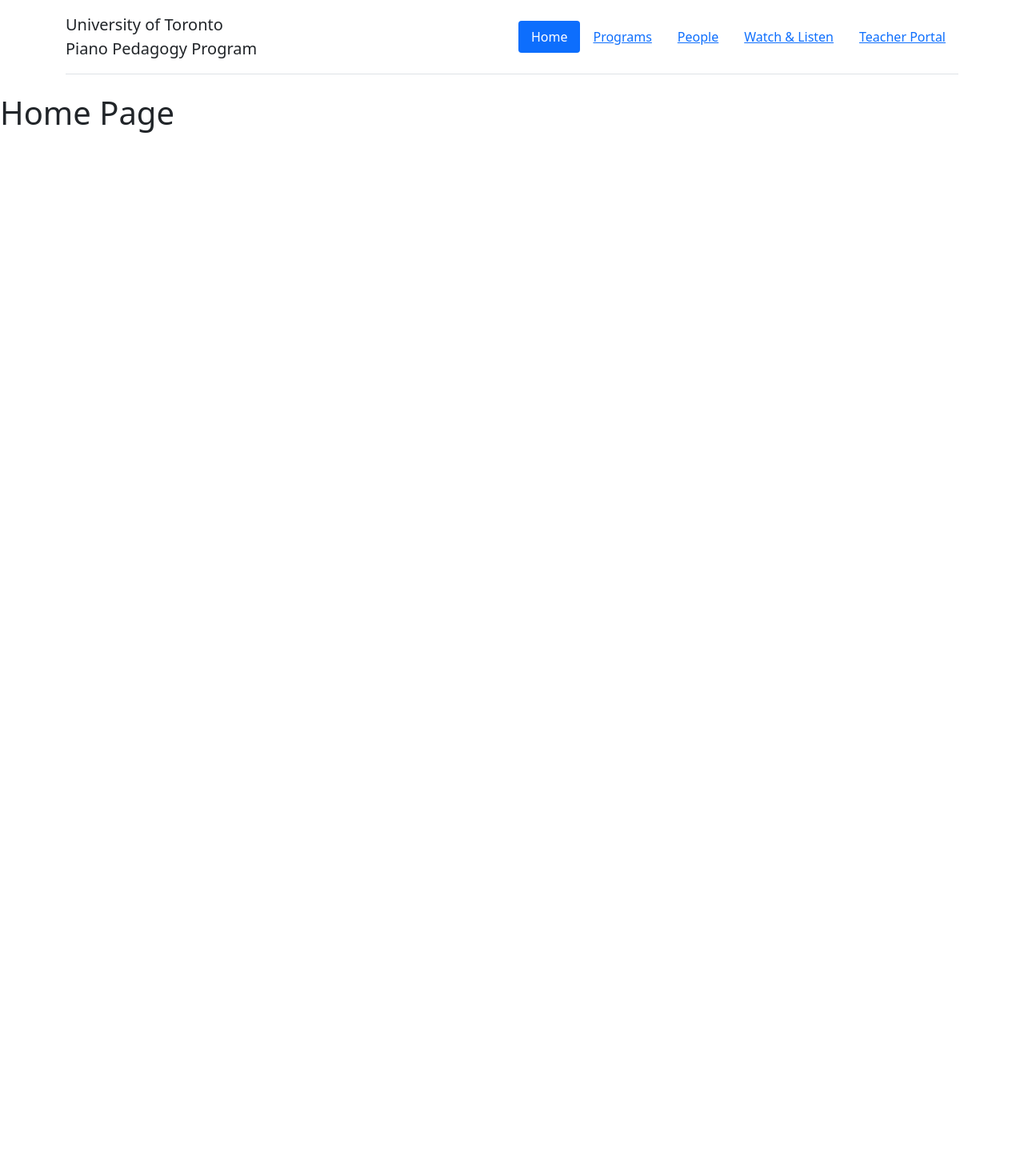
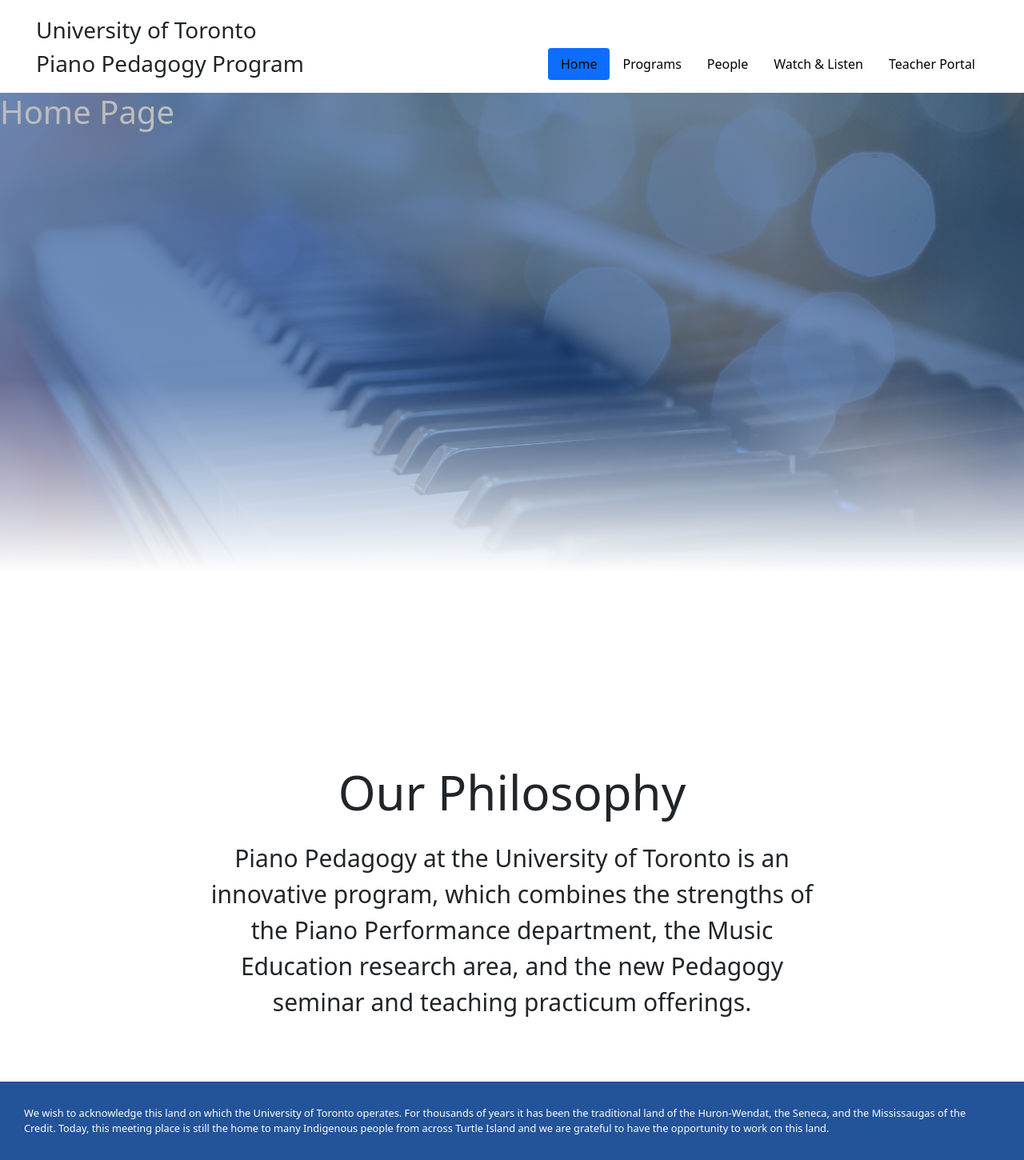
Before and after one commit to johannt91/utppp-react, a React (Create React App) app: page / in a window 1280 px wide. Shown: the whole page at 80% size. Before the commit the page ends 800 px from the top, so only its background shows below. Built offline with nearby package versions, Linux system fonts and the light colour scheme.

Commit message:
Added header and footer components

```diff
--- a/src/App.css
+++ b/src/App.css
@@ -3,3 +3,57 @@
   margin: 0;
   box-sizing: border-box;
 }
+
+h2 {
+  font-size: 3.75rem!important;
+  padding-bottom: 2%;
+}
+
+p {
+  font-size: 30px;
+}
+
+a:link {
+  text-decoration: none;
+}
+
+.navigation {
+  padding: 25px 45px 0;
+}
+
+.nav-item {
+  color: #000000!important;
+}
+
+.hero {
+  background-image: linear-gradient(to bottom, rgba(35, 83, 153, 0.65) 45%, rgba(255, 255, 255, 1) 75%, #ffffff 100%), url(./images/bpiano.jpg);
+  background-size: cover;
+  background-repeat: no-repeat;
+  background-position: center;
+  min-height: 100vh;
+  width: 100%;
+  color: rgb(190, 189, 189);
+  margin-bottom: 3%;
+  display: flex;
+  flex-direction: column;
+  justify-content: space-between;
+}
+
+.philosophy {
+  margin: 0 auto 6%;
+  text-align: center;
+  width: 60vw;
+}
+
+footer {
+  position: sticky;
+  top: 100%;
+  padding: 30px;
+  color: #ffffff;
+  background-color: #235399;
+}
+
+.footer-text {
+  margin-bottom: 0;
+  font-size: 1vw!important;
+}
--- a/src/App.js
+++ b/src/App.js
@@ -1,20 +1,20 @@
 import './App.css';
-import 'bootstrap/dist/css/bootstrap.css'
-
-import './App.css';
-import Navbar from './components/Navbar'
+import 'bootstrap/dist/css/bootstrap.css';
+import Header from './components/Header';
 import { BrowserRouter as Router, Route, Switch} from 'react-router-dom';
 import Programs from "./pages/Programs"
 import People from './pages/People';
 import Media from './pages/Media';
 import Home from './pages/Home';
+import Footer from './components/Footer';
 
 function App() {
   return (
+    <>
     <Router>
       <div className="App">
         <header className="App-header">
-          <Navbar />
+          <Header />
           <Switch>
             <Route path="/" exact component={Home} />
             <Route path="/media" component={Media} />
@@ -24,6 +24,9 @@ function App() {
         </header>
       </div>
     </Router>
+
+    <Footer/>
+    </>
   );
 }
 
--- /dev/null
+++ b/src/components/Footer/index.js
@@ -0,0 +1,17 @@
+import React from 'react'
+
+const Footer = () => {
+    return (
+        <footer>
+            <p className="footer-text">
+                We wish to acknowledge this land on which the University of Toronto operates.
+                For thousands of years it has been the traditional land of the Huron-Wendat,
+                the Seneca, and the Mississaugas of the Credit. Today, this meeting place is
+                still the home to many Indigenous people from across Turtle Island and we are
+                grateful to have the opportunity to work on this land.
+            </p>
+        </footer>
+    )
+}
+
+export default Footer
--- /dev/null
+++ b/src/components/Header/index.js
@@ -0,0 +1,17 @@
+import React from 'react'
+import Navigation from '../Navbar'
+
+const Header = () => {
+    return (
+        <header className="navigation d-flex flex-wrap justify-content-center align-items-end py-3">
+            <a href="/" className="d-flex flex-column align-items-start mb-3 mb-md-0 me-md-auto text-dark">
+                <span className="fs-3">University of Toronto <br/>Piano Pedagogy Program</span>
+            </a>
+            <Navigation/>
+        </header>
+    )
+}
+
+
+
+export default Header
--- a/src/components/Navbar/index.js
+++ b/src/components/Navbar/index.js
@@ -3,12 +3,7 @@ import { Link } from "react-router-dom";
 
 const Navbar = () => {
     return (
-        <div class="container">
-            <header className="d-flex flex-wrap justify-content-center align-items-center py-3 mb-4 border-bottom">
-            <a href="/" className="d-flex flex-column align-items-start mb-3 mb-md-0 me-md-auto text-dark text-decoration-none">
-                <span className="fs-5">University of Toronto <br/>Piano Pedagogy Program</span>
-            </a>
-
+        <nav>
             <ul className="nav nav-pills">
                 <Link to="/">
                     <li className="nav-item nav-link active" aria-current="page">Home</li>
@@ -26,8 +21,8 @@ const Navbar = () => {
                     <li className="nav-item nav-link">Teacher Portal</li>
                 </Link>
             </ul>
-            </header>
-        </div>
+
+        </nav>
     )
 }
 
--- a/src/pages/Home.js
+++ b/src/pages/Home.js
@@ -2,9 +2,25 @@ import React from 'react'
 
 const Home = () => {
     return (
-        <div>
+        <>
+        <section className="hero">
             <h1>Home Page</h1>
-        </div>
+        </section>
+
+        <section className="philosophy">
+            <h2>Our Philosophy</h2>
+            <p>Piano Pedagogy at the University of Toronto is
+                an innovative program, which combines the strengths of
+                the Piano Performance department, the Music Education
+                research area, and the new Pedagogy seminar and teaching
+                practicum offerings.
+            </p>
+        </section>
+
+        <section>
+
+        </section>
+        </>
     )
 }
 
```
Also changed, not shown: src/images/bpiano.jpg (added), 1 other file (tests, documents, lock files or other folders).
